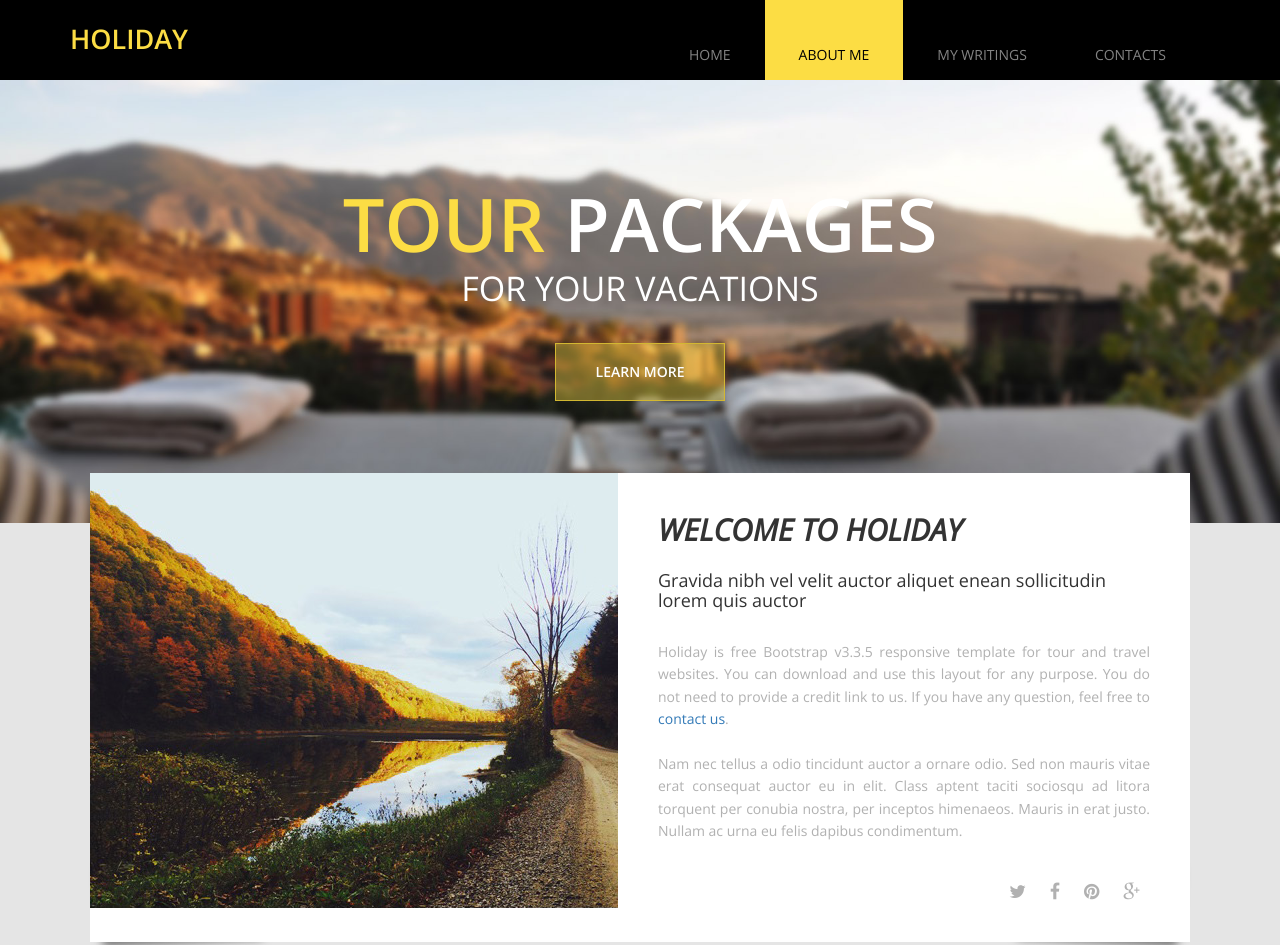
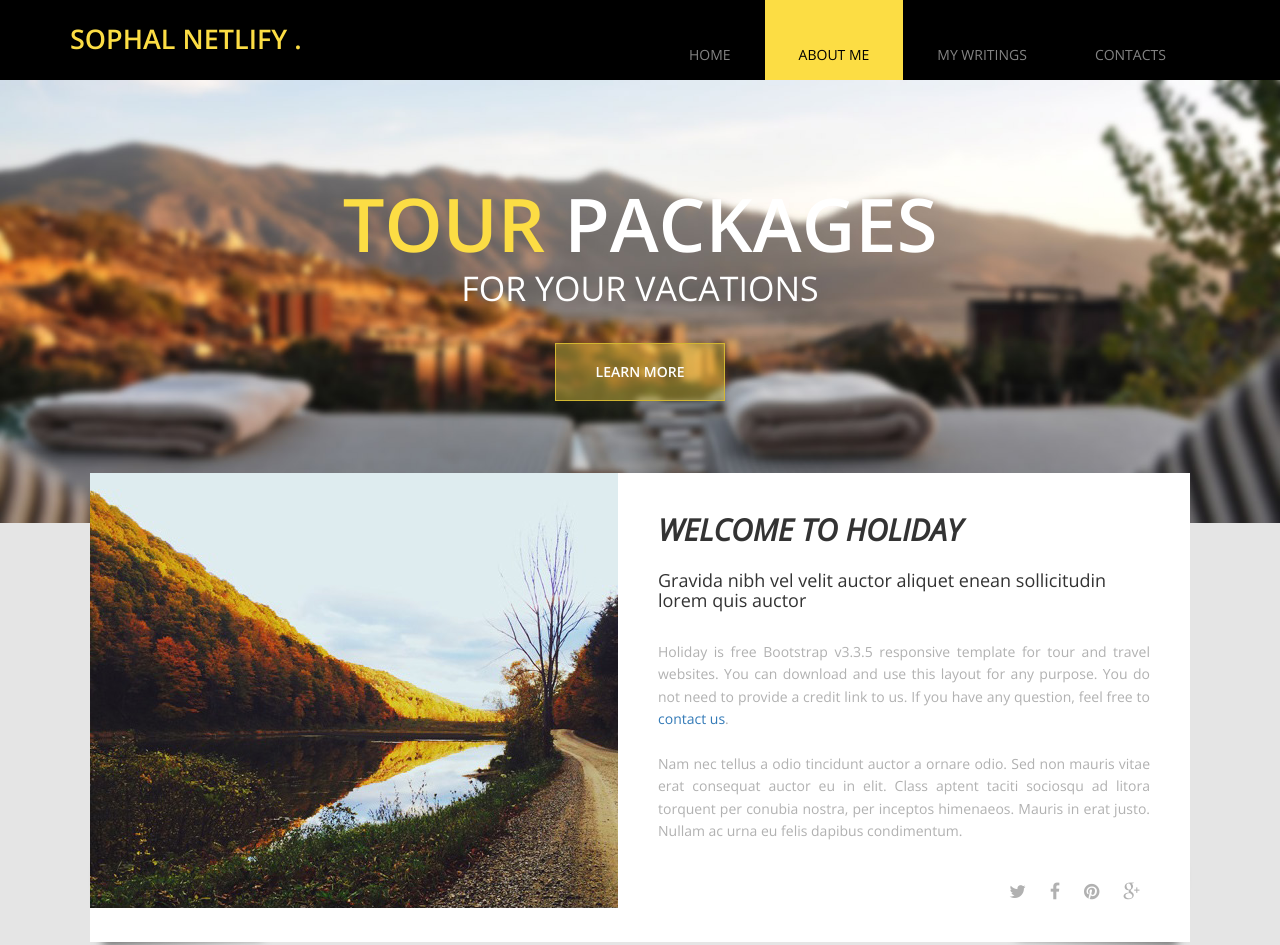
Before and after one commit to Sophal24/Netlify-Hosting, a plain HTML site: page about.html in a window 1280 px wide. Shown: the top 945 px of the page. Drawn offline with nearby package versions, Linux system fonts and the light colour scheme.

Commit message:
date some text in the site

```diff
--- a/about.html
+++ b/about.html
@@ -30,7 +30,7 @@ http://www.templatemo.com/tm-475-holiday
   		<div class="container">
   			<div class="row">
   				<div class="col-lg-6 col-md-4 col-sm-3 tm-site-name-container">
-  					<a href="#" class="tm-site-name">Holiday</a>
+  					<a href="#" class="tm-site-name">SoPhal Netlify .</a>
   				</div>
 	  			<div class="col-lg-6 col-md-8 col-sm-9">
 	  				<div class="mobile-menu-icon">
```
Also changed, not shown: contact.html (+1 -1 lines), tours.html (+1 -1 lines).
